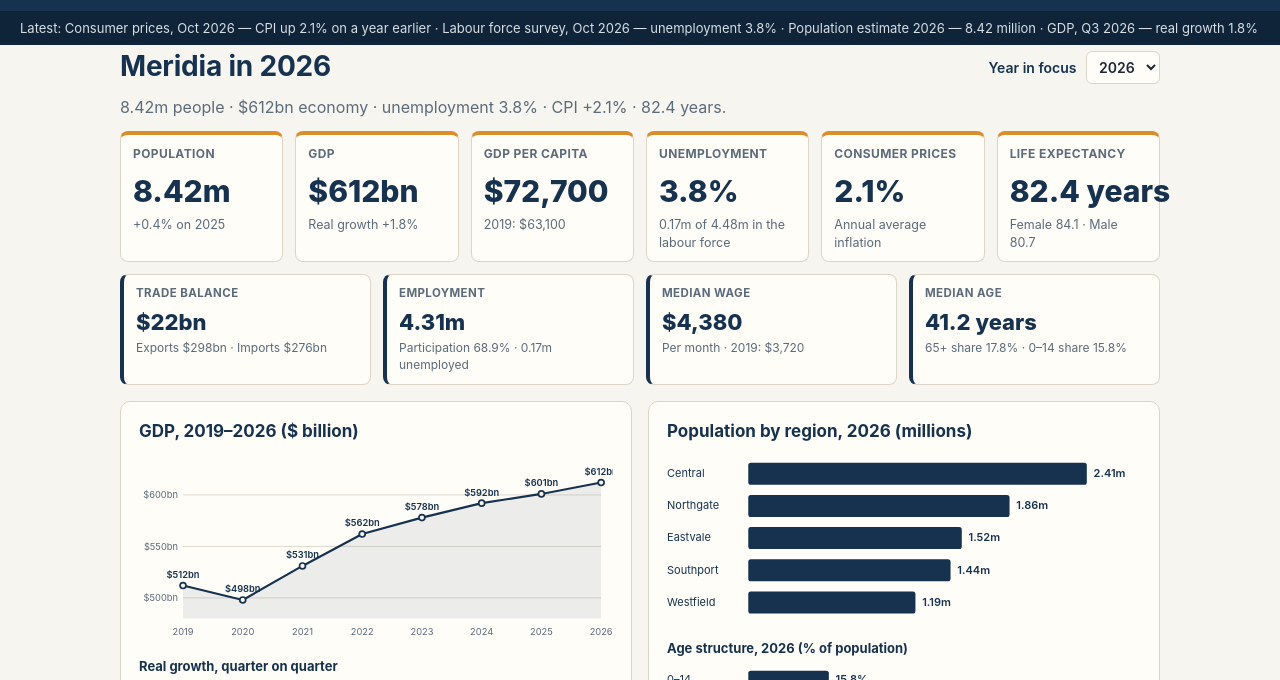
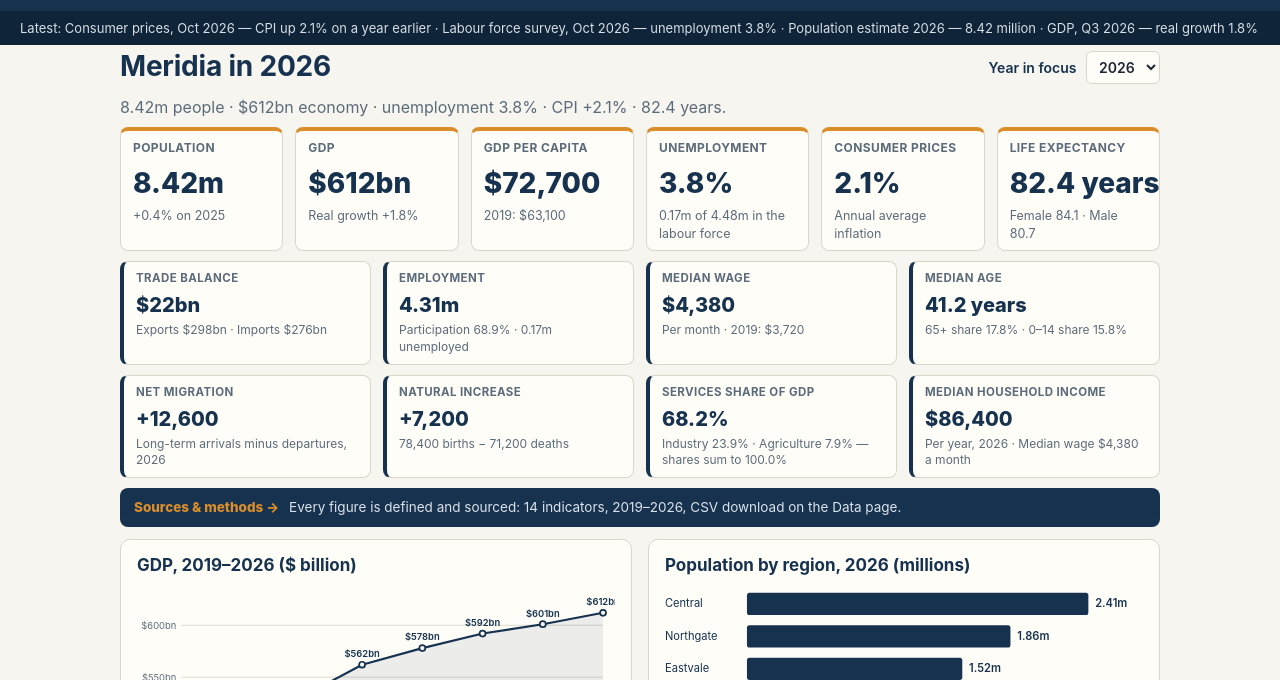
Before and after one commit to hlm428/meridia-stats, a plain HTML site: page app/index.html in a window 1280 px wide. Shown: the part 57-737 px from the top of the page. Drawn offline with Linux system fonts and the light colour scheme.

Commit message:
MeridiaStats v3: denser cover — second mini-KPI row + Sources & methods strip

```diff
--- a/app/style.css
+++ b/app/style.css
@@ -153,10 +153,25 @@ main { padding-top: 22px; padding-bottom: 34px; }
 
 /* Overview density — round 2 iteration (scoped to the Overview page only,
    so Population / Economy / People / Data render exactly as before). */
-.ov .page-head { margin-bottom: 12px; }
-.ov .kpi { padding: 10px 12px; }
-.ov .kpi-value { font-size: 30px; }
-.ov .kpi-grid { margin-bottom: 12px; }
+.ov .page-head { margin-bottom: 8px; }
+.ov .kpi { padding: 8px 12px; }
+.ov .kpi-value { font-size: 28px; }
+.ov .kpi-grid { margin-bottom: 10px; }
+.ov .kpi-strip { margin-bottom: 10px; }
+.ov .mini-kpi { padding: 8px 12px; }
+.ov .mini-kpi-value { font-size: 20px; }
+.ov .two-col .card { padding: 12px 16px; }
+.ov .card h2 { margin-bottom: 8px; }
+.ov .mini-head { margin: 10px 0 4px; }
+/* Round 3: second mini-KPI row (inner-page figures) + visible Sources &
+   methods entry on the cover. */
+.ov-sources {
+  display: flex; gap: 10px; align-items: baseline; flex-wrap: wrap;
+  background: var(--navy); color: #dbe3ea; border-radius: 8px;
+  padding: 9px 14px; font-size: 13.5px; margin-bottom: 12px;
+}
+.ov-sources a { color: var(--ochre); font-weight: 800; text-decoration: none; white-space: nowrap; }
+.ov-sources a:hover { text-decoration: underline; }
 .kpi-strip { display: grid; grid-template-columns: repeat(4, 1fr); gap: 12px; margin-bottom: 16px; }
 .mini-kpi {
   background: var(--card); border: 1px solid var(--line); border-left: 4px solid var(--navy);
--- a/app/views.js
+++ b/app/views.js
@@ -68,7 +68,7 @@ export function viewOverview() {
     values: YEARS.map((year) => valueAt("gdp", year)),
     format: (v) => `$${v}bn`,
   });
-  const quarterly = miniBars({ rows: QUARTERLY_GROWTH, height: 110 });
+  const quarterly = miniBars({ rows: QUARTERLY_GROWTH, height: 84 });
   const regionBars = hbarChart({
     rows: REGIONS.map((r) => ({ label: r.name, value: r.population })),
     format: (v) => `${v.toFixed(2)}m`,
@@ -100,6 +100,13 @@ export function viewOverview() {
     ${miniKpi("Median wage", fmt(valueAt("median_wage", y), "dollars"), `Per month · 2019: ${fmt(valueAt("median_wage", 2019), "dollars")}`)}
     ${miniKpi("Median age", `${fmt(valueAt("median_age", y), "years1")} years`, `65+ share ${AGE_GROUPS[2].share}% · 0–14 share ${AGE_GROUPS[0].share}%`)}
   </div>
+  <div class="kpi-strip kpi-strip-2">
+    ${miniKpi("Net migration", fmt(change.migration, "signed"), `Long-term arrivals minus departures, ${y}`)}
+    ${miniKpi("Natural increase", fmt(change.natural, "signed"), `${fmt(valueAt("births", y), "integer")} births − ${fmt(valueAt("deaths", y), "integer")} deaths`)}
+    ${miniKpi("Services share of GDP", `${SECTORS[0].share}%`, `Industry ${SECTORS[1].share}% · Agriculture ${SECTORS[2].share}% — shares sum to ${sectorShareTotal().toFixed(1)}%`)}
+    ${miniKpi("Median household income", fmt(LABOUR.medianHouseholdIncome, "dollars"), `Per year, ${y} · Median wage ${fmt(valueAt("median_wage", y), "dollars")} a month`)}
+  </div>
+  <div class="ov-sources"><a href="#/data">Sources &amp; methods →</a><span>Every figure is defined and sourced: 14 indicators, 2019–2026, CSV download on the Data page.</span></div>
   <div class="two-col">
     ${section(`GDP, ${YEARS[0]}–${LATEST_YEAR} ($ billion)`, `${gdpLine}<p class="mini-head">Real growth, quarter on quarter</p>${quarterly}`, `GDP rose from ${fmt(valueAt("gdp", 2019), "billions")} in 2019 to ${fmt(valueAt("gdp", LATEST_YEAR), "billions")} in 2026.`)}
     ${section("Population by region, 2026 (millions)", `${regionBars}<p class="mini-head">Age structure, 2026 (% of population)</p>${ageBars}`, `Five regions add up to ${regionPopulationTotal().toFixed(2)} million — Central alone holds ${REGIONS[0].share}% of the country.`)}
```
